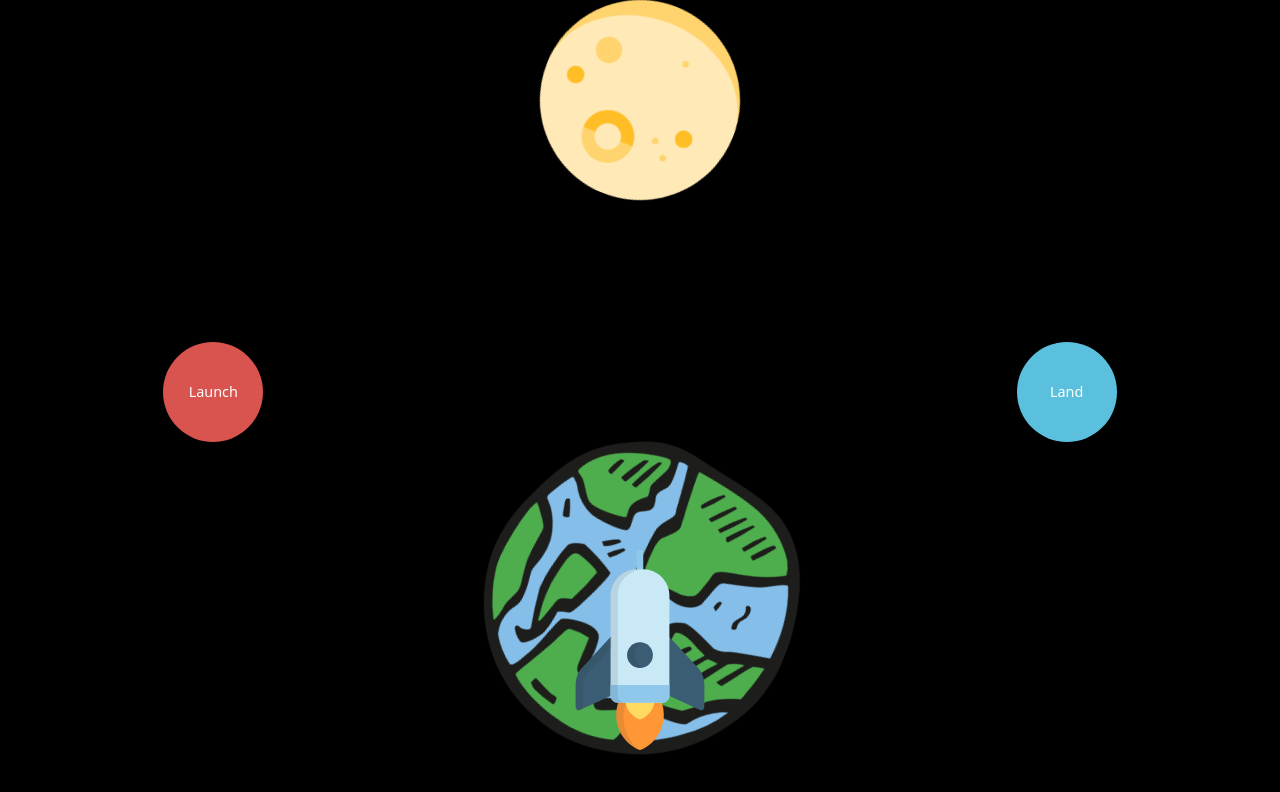
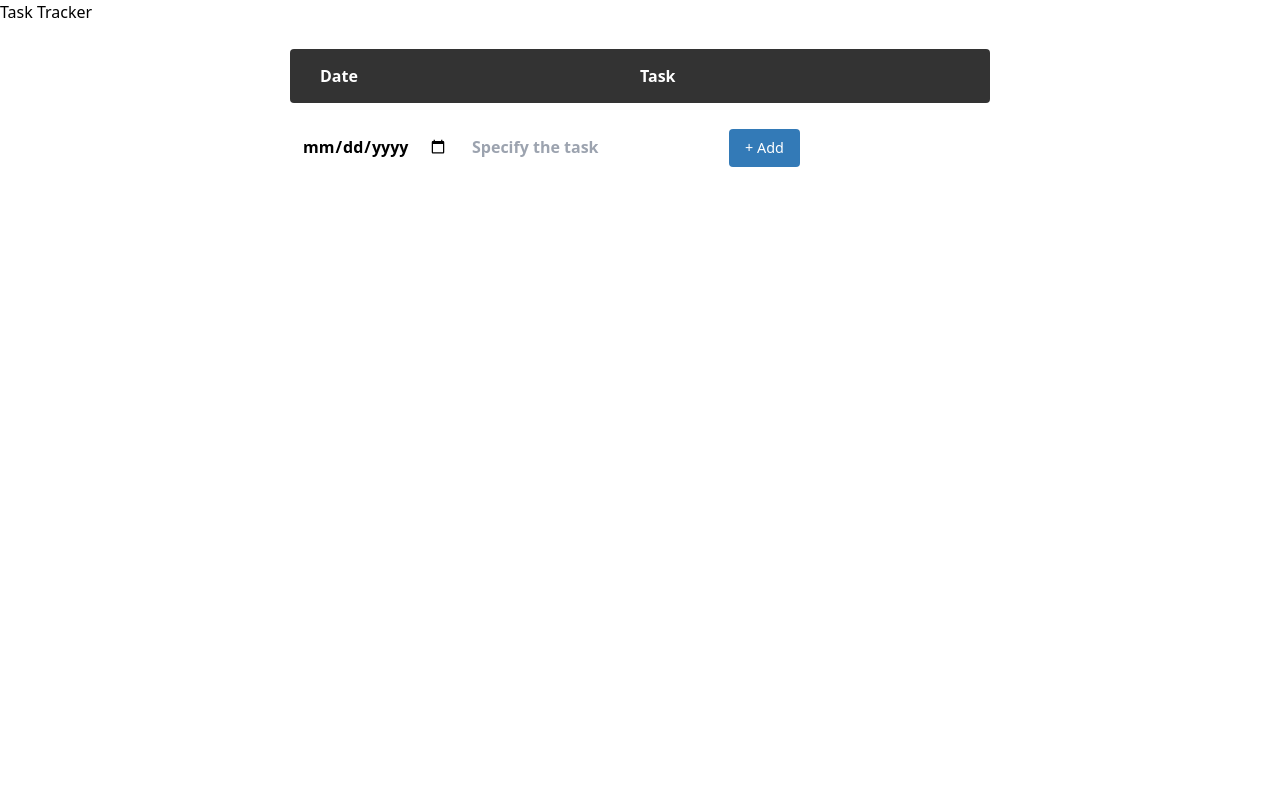
Before and after one commit to Hendrickhz/react-30-projects, a React (Vite) app: page / in a window 1280 px wide. Shown: the top 792 px of the page. Built offline with nearby package versions, Linux system fonts and the light colour scheme.

Commit message:
project 21 | task tracker app finished

```diff
--- a/src/App.jsx
+++ b/src/App.jsx
@@ -4,8 +4,9 @@ import React from "react";
 // import Randomize from "./projects/02-randomize-color/Randomize";
 // import ESignature from './projects/E-signature-01/ESignature'
 import "./App.css";
+import TasksTrackerApp from "./projects/21-task-tracker/TasksTrackerApp";
 // import CompoundInterestRateApp from "./projects/19-compound-interest-rate-calc/CompoundInterestRateApp";
-import SpacePenguinApp from "./projects/20-space-penguin/SpacePenguinApp";
+// import SpacePenguinApp from "./projects/20-space-penguin/SpacePenguinApp";
 // import ResponsiveNav from "./projects/17-responsive-navbar/ResponsiveNav";
 // import TextAnimationApp from "./projects/18-text-animation/TextAnimationApp";
 // import NoteApp from "./projects/16-note-app/NoteApp";
@@ -43,7 +44,8 @@ const App = () => {
       {/* <ResponsiveNav /> */}
       {/* <TextAnimationApp/> */}
       {/* <CompoundInterestRateApp/> */}
-      <SpacePenguinApp/>
+      {/* <SpacePenguinApp/> */}
+      <TasksTrackerApp/>
     </div>
   );
 };
--- /dev/null
+++ b/src/projects/21-task-tracker/NewTask.jsx
@@ -0,0 +1,23 @@
+import React from "react";
+import { NewTaskStyle } from "./TableStyle";
+import Button from "../../components/Button";
+import { RiDeleteBin6Fill } from "react-icons/ri";
+
+const NewTask = ({ text, date, taskClick, onDelete }) => {
+  return (
+    <NewTaskStyle onClick={taskClick}>
+      <div className="">
+        <h3 className=" text-xl font-bold">{text}</h3>
+        <small className="text-red-500">{date}</small>
+      </div>
+      <Button
+        icon={<RiDeleteBin6Fill />}
+        classes={"justify-center btn-danger "}
+        text={""}
+        onClick={onDelete}
+      />
+    </NewTaskStyle>
+  );
+};
+
+export default NewTask;
--- /dev/null
+++ b/src/projects/21-task-tracker/TableStyle.jsx
@@ -0,0 +1,60 @@
+import styled from "styled-components";
+
+export const TableStyle = styled.div`
+  width: 700px;
+  margin: auto;
+  font-weight: 600;
+  ul.table-head {
+    display: grid;
+    grid-template-columns: repeat(2, 1fr);
+    background-color: #333;
+    color: #fff;
+    border-radius: 4px;
+    padding: 15px 30px;
+    margin-top: 25px;
+    margin-bottom: 25px;
+  }
+  ul.table-row {
+    display: block;
+    margin-bottom: 25px;
+    width: 100%;
+    & li {
+      background-color: #fff;
+      box-shadow: 0px 0px 5px 1px rgba(145, 145, 145, 0.1);
+      border-radius: 4px;
+      padding: 15px 30px;
+      margin-top: 25px;
+      margin-bottom: 25px;
+      width: 100%;
+      transition: all 0.2s ease;
+      &:hover {
+        box-shadow: none;
+        cursor: pointer;
+      }
+      &:nth-child(odd) {
+        background-color: rgba(148, 148, 148, 0.3);
+      }
+      &:nth-child(even) {
+        background-color: rgba(201, 201, 201, 0.267);
+      }
+      &.completed {
+        color: #ffffff;
+        background-color: rgb(45, 199, 40);
+        box-shadow: none;
+      }
+    }
+  }
+  input {
+    border: none;
+    padding: 0.35rem 0.75rem;
+    font-weight: bold;
+    font-size: 0%.8;
+  }
+  input:hover {
+    background: rgba(104, 104, 104, 0.2);
+  }
+`;
+export const NewTaskStyle = styled.li`
+  display: flex;
+  justify-content: space-between;
+`;
--- /dev/null
+++ b/src/projects/21-task-tracker/Task.jsx
@@ -0,0 +1,21 @@
+import React from "react";
+import Button from "../../components/Button";
+const Task = ({ date, text, setDate, setText, onClick }) => {
+  return (
+    <div
+      className=" flex"
+      style={{ justifyContent: "space-between", marginBottom: "2rem" }}
+    >
+      <input type="date" value={date} onChange={setDate} />
+      <input
+        type="text"
+        value={text}
+        onChange={setText}
+        placeholder="Specify the task"
+      />
+      <Button text={"+ Add"} onClick={onClick} />
+    </div>
+  );
+};
+
+export default Task;
--- /dev/null
+++ b/src/projects/21-task-tracker/TasksTrackerApp.jsx
@@ -0,0 +1,63 @@
+import React, { useState } from "react";
+import Title from "../../components/Title";
+import { TableStyle } from "./TableStyle";
+import Task from "./Task";
+import NewTask from "./NewTask";
+const TasksTrackerApp = () => {
+  const [newTask, setNewTask] = useState({
+    date: "",
+    text: "",
+    completed: false,
+  });
+  const handleChangeDate = (e) => {
+    setNewTask({ ...newTask, date: e.target.value });
+  };
+  const handleChangeText = (e) => {
+    setNewTask({ ...newTask, text: e.target.value });
+  };
+  let tasks = [{ date: "", text: "" }];
+  const [taskList, setTaskList] = useState(tasks);
+  const addNewTask = () => {
+    setTaskList([...taskList, { date: newTask.date, text: newTask.text }]);
+  };
+  const handleOnTaskClick = (e) => {
+    e.target.classList.toggle("completed");
+  };
+  const handleDelete = (e) => {
+    window.confirm("Are you sure to delete?") &&
+      e.target.parentElement.remove();
+  };
+  return (
+    <div>
+      <Title text={"Task Tracker"} />
+      <TableStyle>
+        <ul className="table-head">
+          <li>Date</li>
+          <li>Task</li>
+        </ul>
+        <Task
+          date={newTask.date}
+          setDate={handleChangeDate}
+          text={newTask.text}
+          setText={handleChangeText}
+          onClick={addNewTask}
+        />
+        <ul className="table-row">
+          {taskList.map((task, index) =>
+            task.date != "" && task.text != "" ? (
+              <NewTask
+                key={index}
+                date={task.date}
+                taskClick={handleOnTaskClick}
+                text={task.text}
+                onDelete={handleDelete}
+              />
+            ) : null
+          )}
+        </ul>
+      </TableStyle>
+    </div>
+  );
+};
+
+export default TasksTrackerApp;
```
